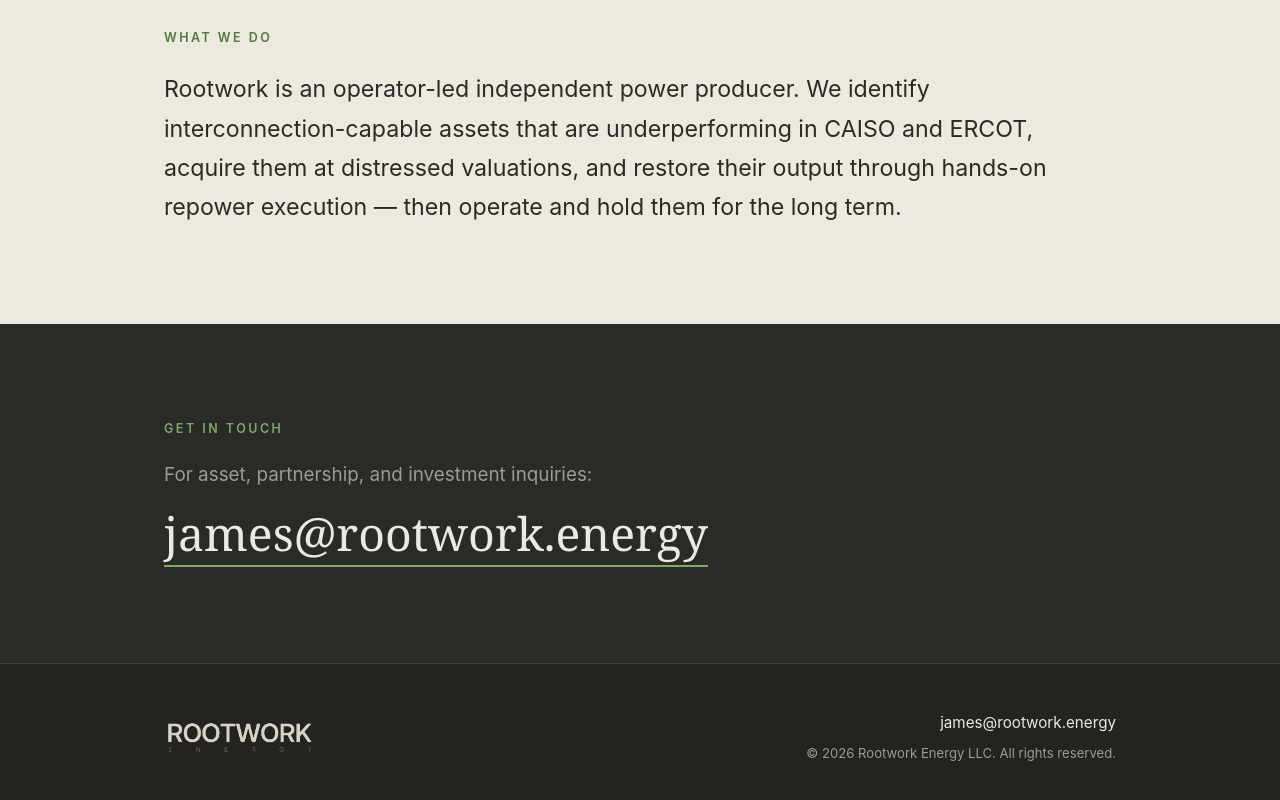
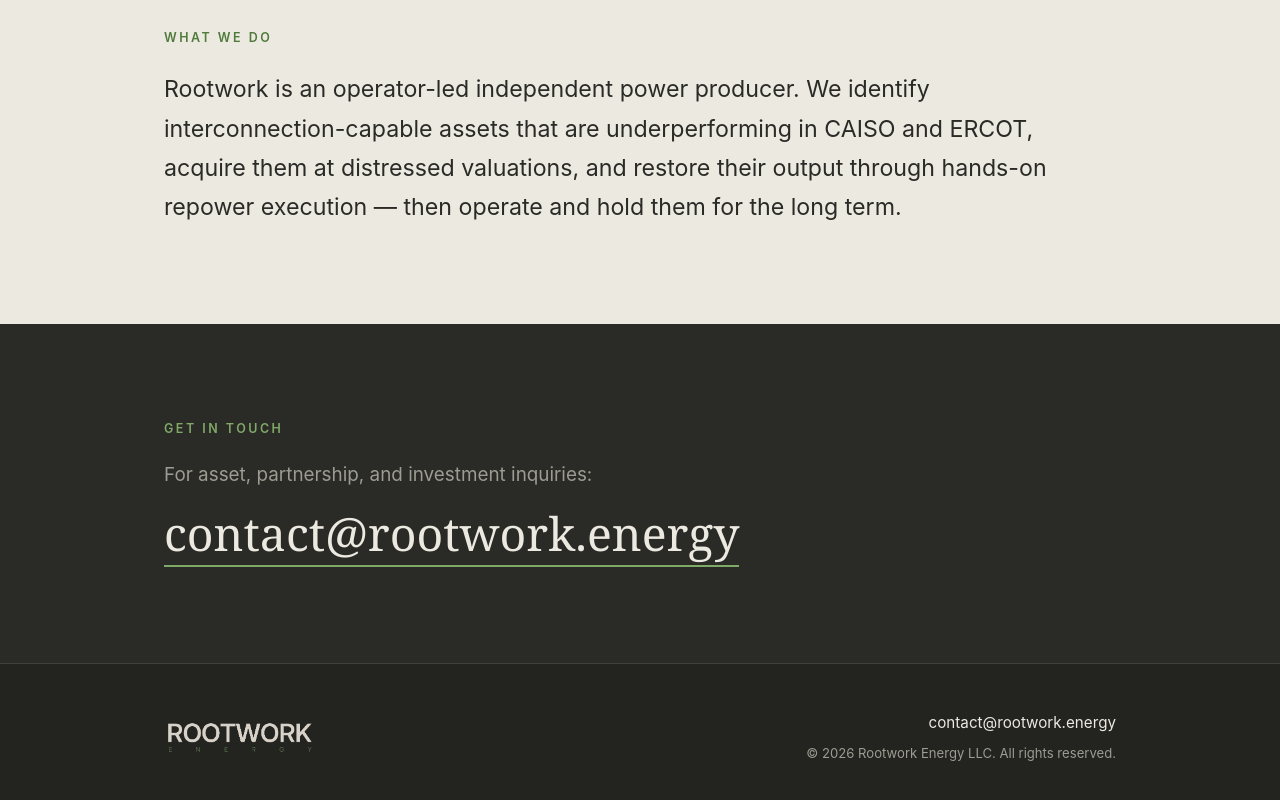
Before and after one commit to jmspyne-coder/rootwork-energy-site, a Next.js app: page / in a window 1280 px wide. Shown: the part 771-1571 px from the top of the page. Built offline with nearby package versions, Linux system fonts and the light colour scheme.

Commit message:
Add files via upload

```diff
--- a/app/page.js
+++ b/app/page.js
@@ -1,6 +1,6 @@
 import Image from "next/image";
 
-const EMAIL = "james@rootwork.energy";
+const EMAIL = "contact@rootwork.energy";
 
 export default function Home() {
   const year = new Date().getFullYear();
```
